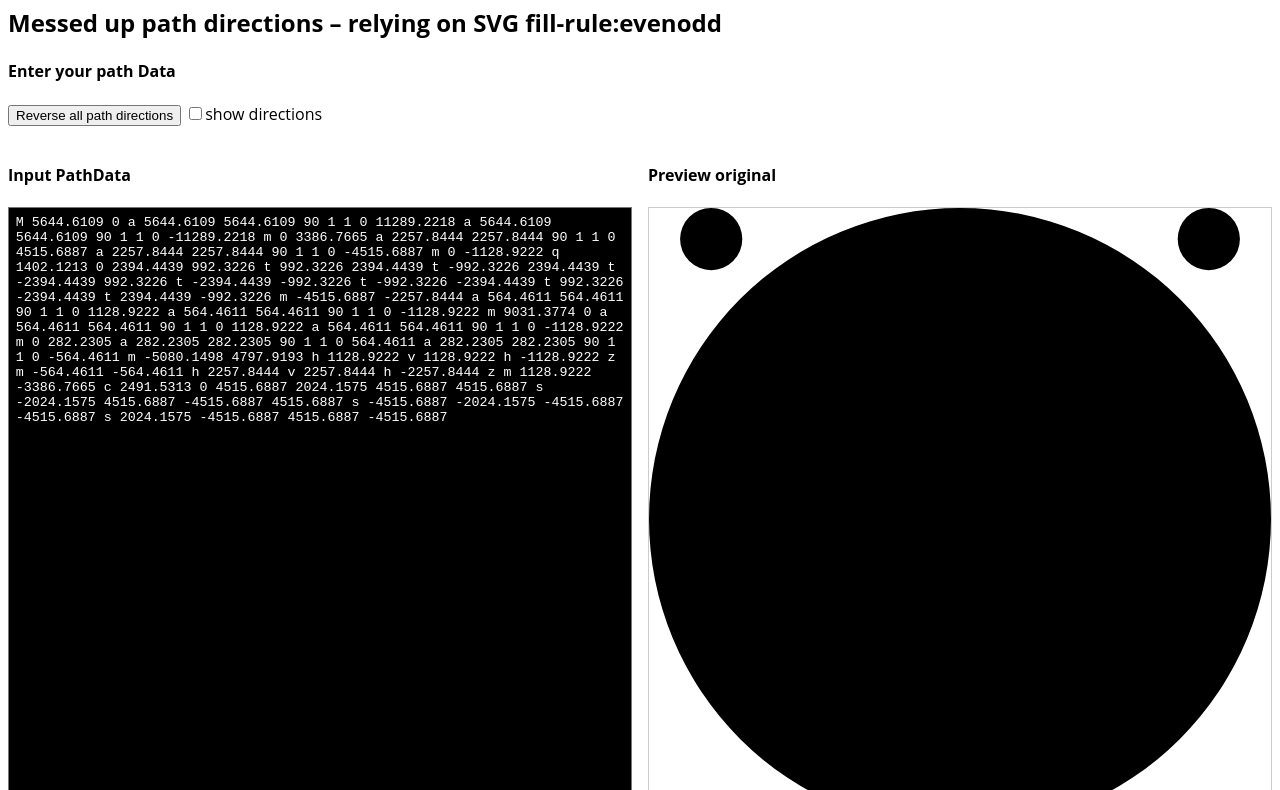
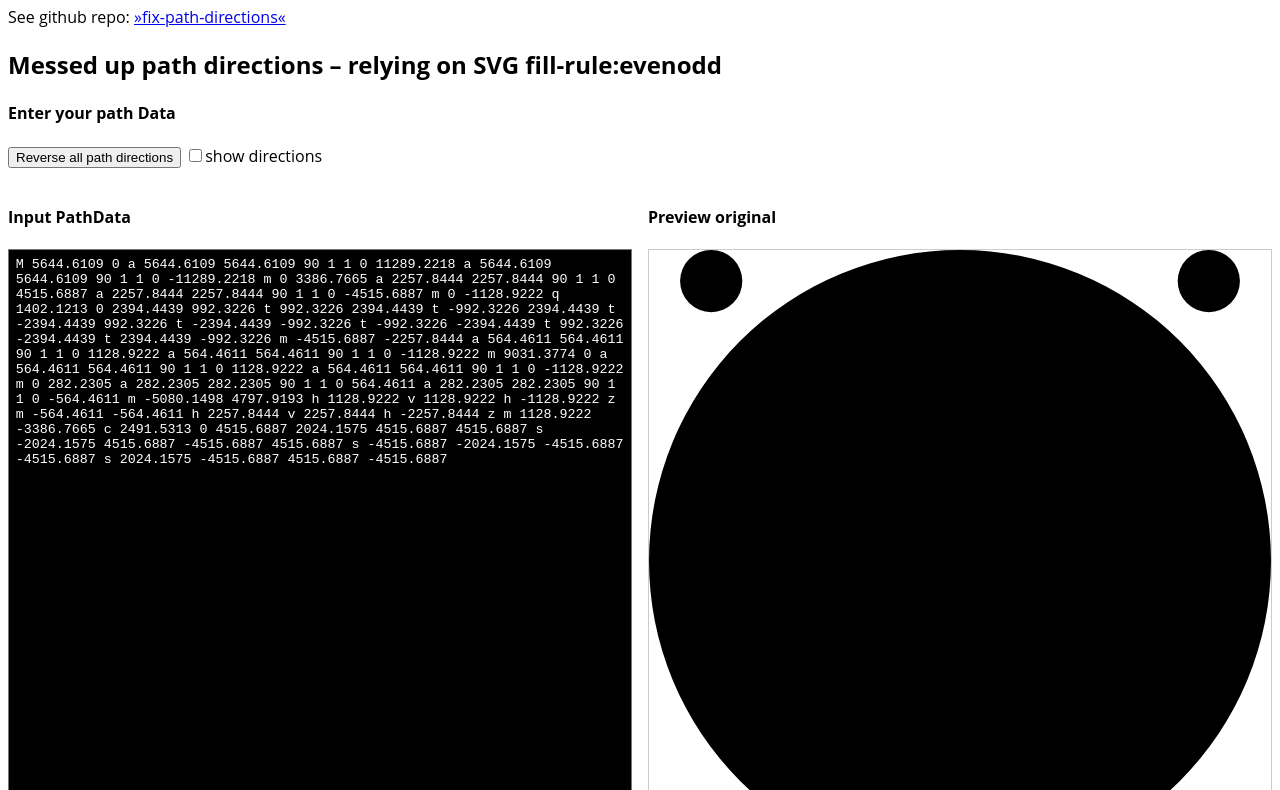
Before and after one commit to herrstrietzel/fix-path-directions, a website: page index.html in a window 1280 px wide. Shown: the part 80-870 px from the top of the page. Drawn offline with Linux system fonts and the light colour scheme.

Commit message:
update demo

```diff
--- a/index.html
+++ b/index.html
@@ -18,6 +18,7 @@
 <body>
 
     <h1>Correct sub path directions in compound path</h1>
+    <p>See github repo: <a href="https://github.com/herrstrietzel/fix-path-directions">»fix-path-directions«</a></p>
 
     <h2>Messed up path directions – relying on SVG fill-rule:evenodd</h2>
 
@@ -57,7 +58,6 @@
             <h4>Fixed PathData</h4>
             <textarea id="pathInputFixed" readonly>
             </textarea>
-
         </div>
 
 
```
